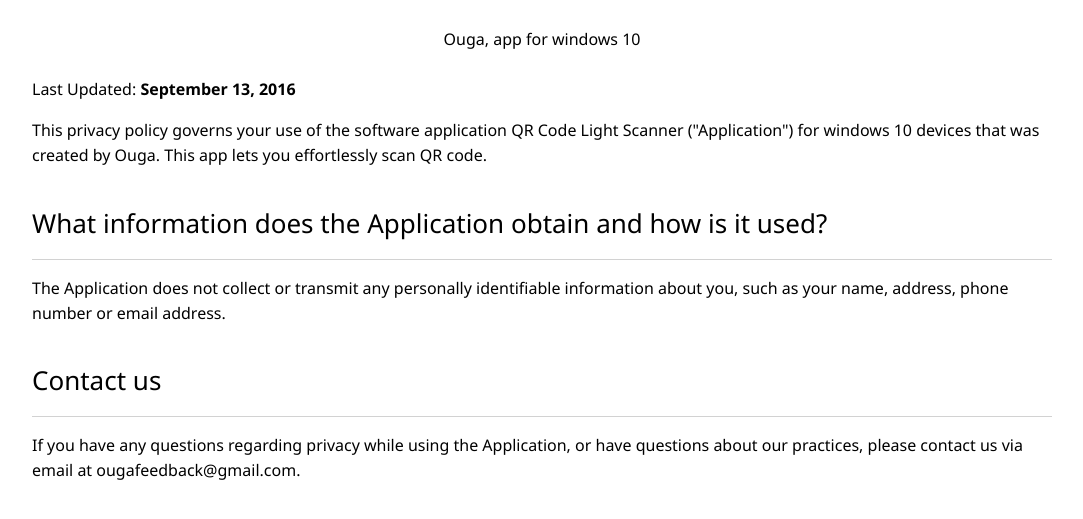
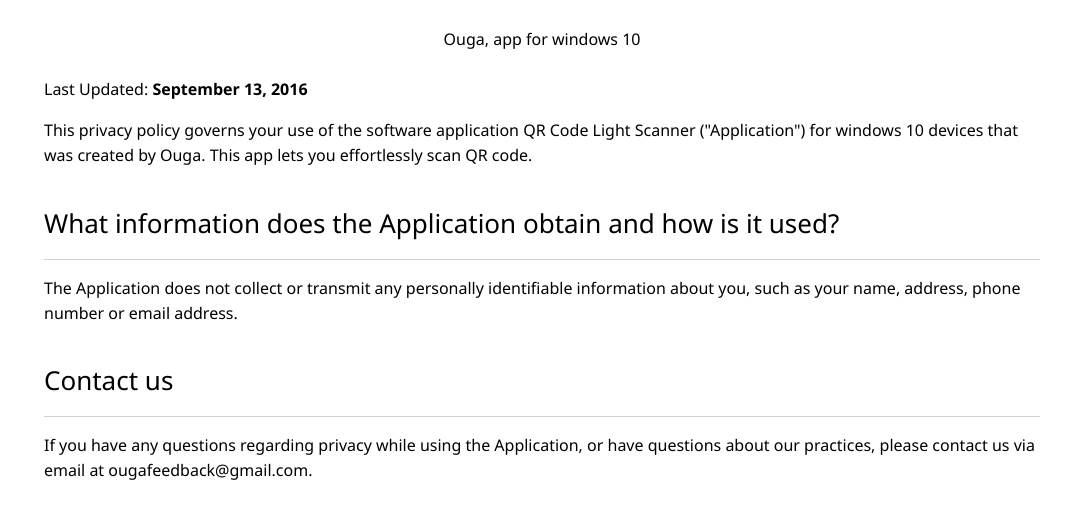
Before and after one commit to fpsqdb/qrcodelightscanner, a plain HTML site: page index.html in a window 1280 px wide. Shown: the part 95-614 px from the top of the page, without its empty margins (98-1181 px from the left). Drawn offline with Linux system fonts and the light colour scheme.

Commit message:
Update index.html

```diff
--- a/index.html
+++ b/index.html
@@ -9,6 +9,7 @@
             line-height: 1.5625;
             font-family: Segoe UI Light, Segoe UI, Tahoma, Verdana, Arial, sans-serif;
             color: #000000;
+            margin: 0px;
         }
 
         h1 {
@@ -71,6 +72,10 @@
             max-width: 1020px;
             margin-left: auto;
             margin-right: auto;
+            padding-left: 12px;
+            padding-right: 12px;
+            padding-bottom: 24px;
+            box-sizing: border-box;
         }
     </style>
 </head>
```
